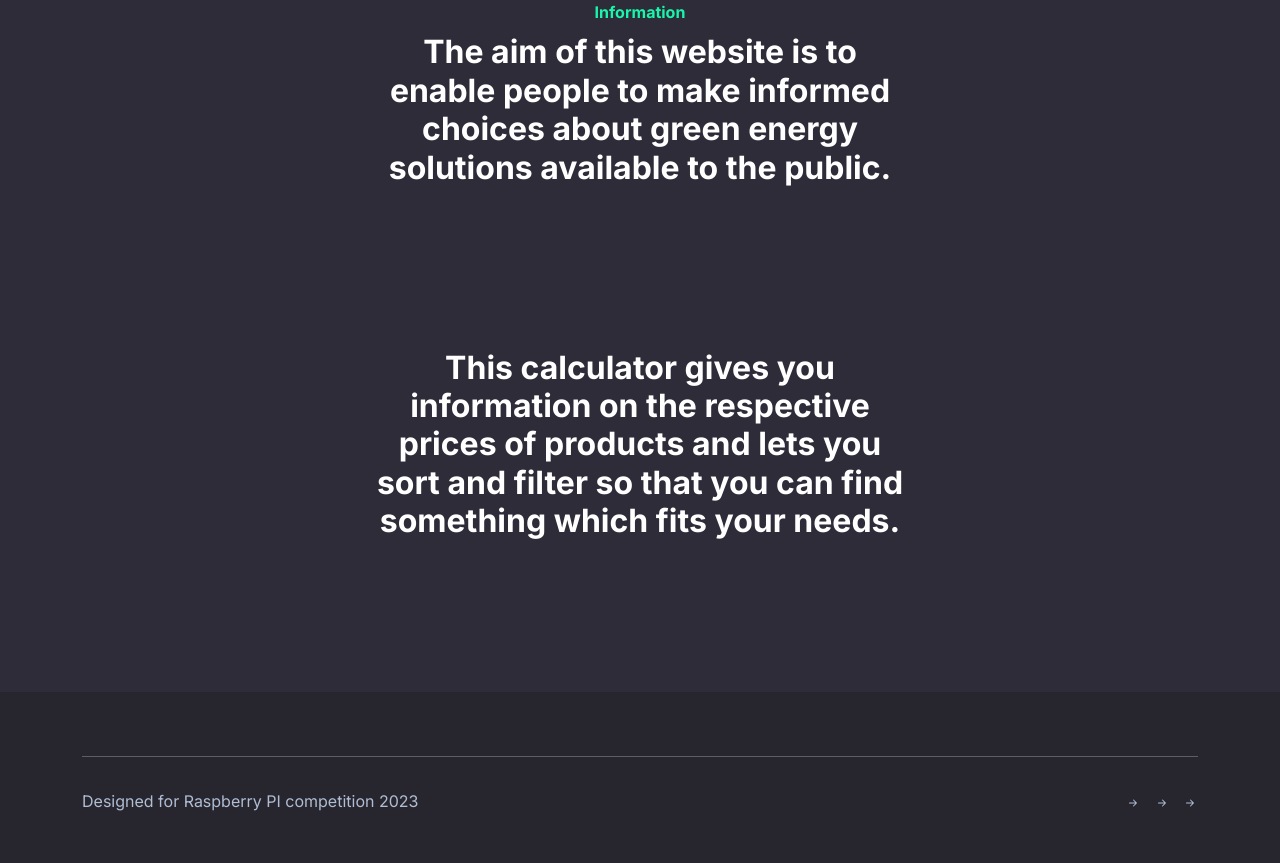
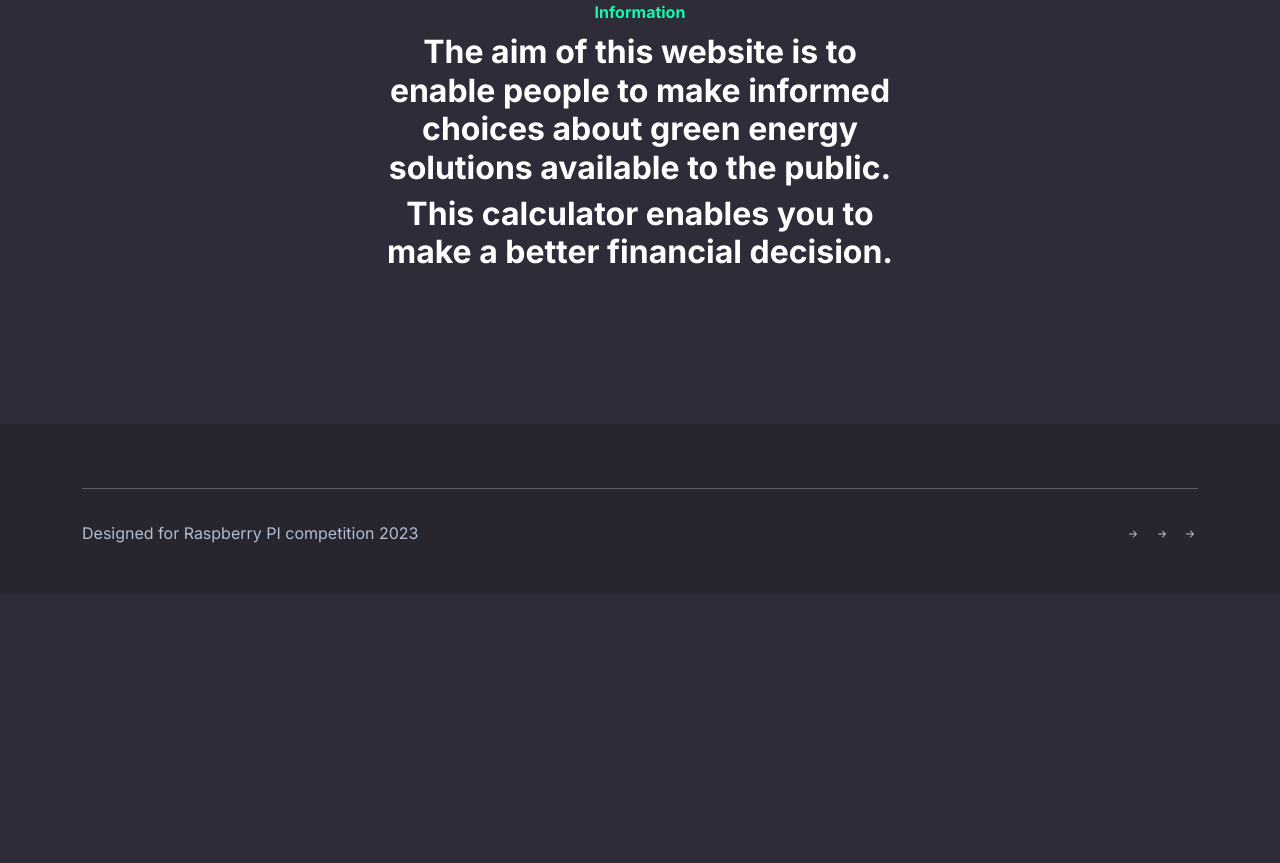
Before and after one commit to VQ9/solar, a PHP site: page /concept.php in a window 1280 px wide. Shown: the part 176-1039 px from the top of the page. After the commit the page ends 719 px from the top, so only its background shows below. Run offline with PHP 8.4, Linux system fonts and the light colour scheme.

Commit message:
Update concept.php

```diff
--- a/concept.php
+++ b/concept.php
@@ -4,7 +4,7 @@
 <head>
     <meta charset="utf-8">
     <meta name="viewport" content="width=device-width, initial-scale=1.0, shrink-to-fit=no">
-    <title>Contacts - Brand</title>
+    <title>InfoSolar</title>
     <link rel="stylesheet" href="assets/bootstrap/css/bootstrap.min.css">
     <link rel="stylesheet" href="https://fonts.googleapis.com/css?family=Inter:300italic,400italic,600italic,700italic,800italic,400,300,600,700,800&amp;display=swap">
     <link rel="stylesheet" href="assets/css/Stats-icons.css">
@@ -29,8 +29,8 @@
             <div class="row mb-5">
                 <div class="col-md-8 col-xl-6 text-center mx-auto">
                     <p class="fw-bold text-success mb-2">Information</p>
-                    <h2 class="fw-bold">The aim of this website is to enable people to make informed choices about green energy solutions available to the public.<br><br><br><br><br></h2>
-                    <h2 class="fw-bold">This calculator gives you information on the respective prices of products and lets you sort and filter so that you can find something which fits your needs.</h2>
+                    <h2 class="fw-bold">The aim of this website is to enable people to make informed choices about green energy solutions available to the public.<br></h2>
+                    <h2 class="fw-bold">This calculator enables you to make a better financial decision.</h2>
                 </div>
             </div>
         </div>
```
